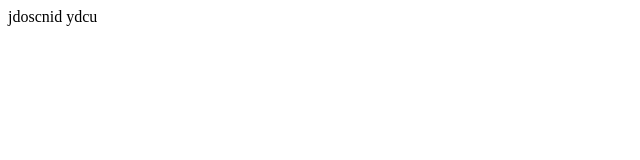
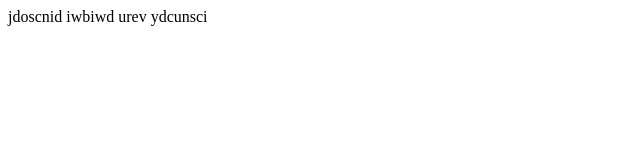
Before and after one commit to jmora15/jmm_web, a plain HTML site: page index.html in a window 1280 px wide. Shown: the whole page, without its empty margins (0-640 px from the left). Drawn offline with Linux system fonts and the light colour scheme.

Commit message:
Update index.html

```diff
--- a/index.html
+++ b/index.html
@@ -8,7 +8,8 @@
 </head>
 <body>
     jdoscnid
-    ydcu
+    iwbiwd urev
+    ydcunsci
 
 </body>
 </html>
```
